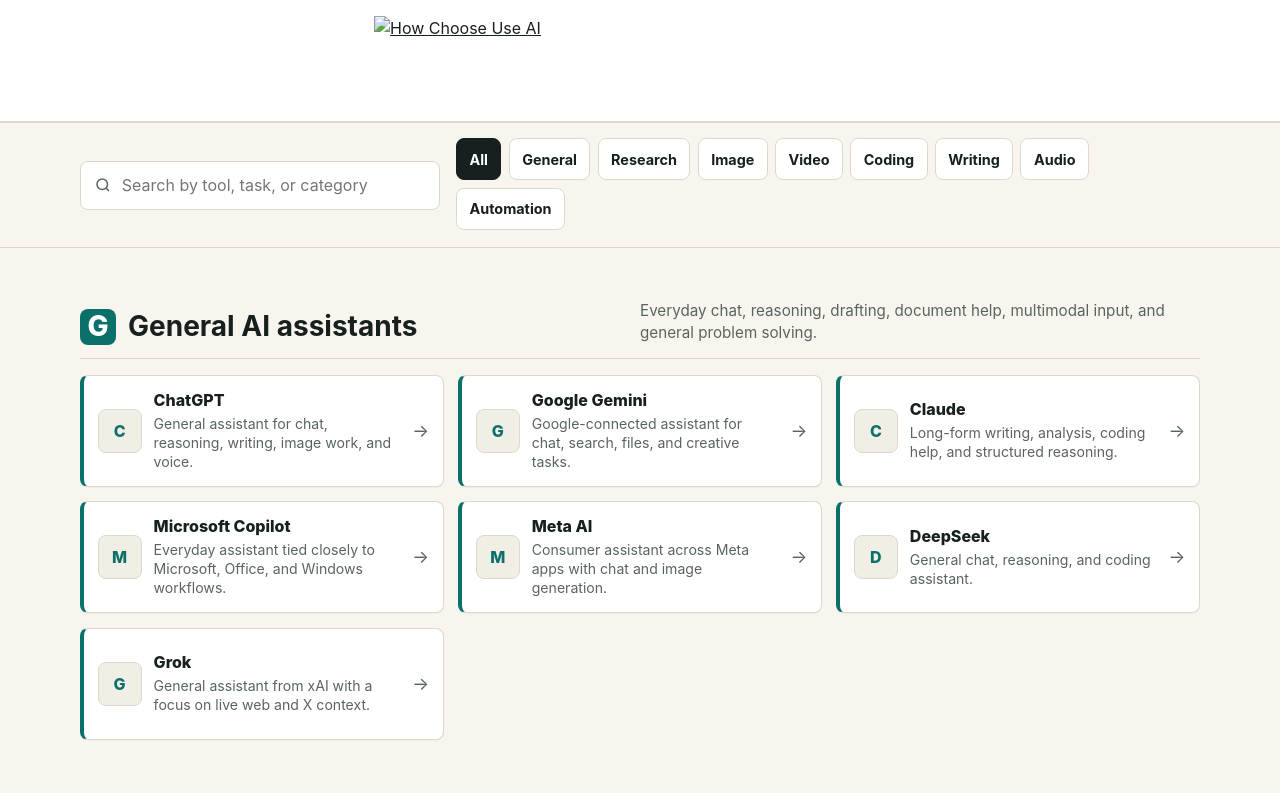
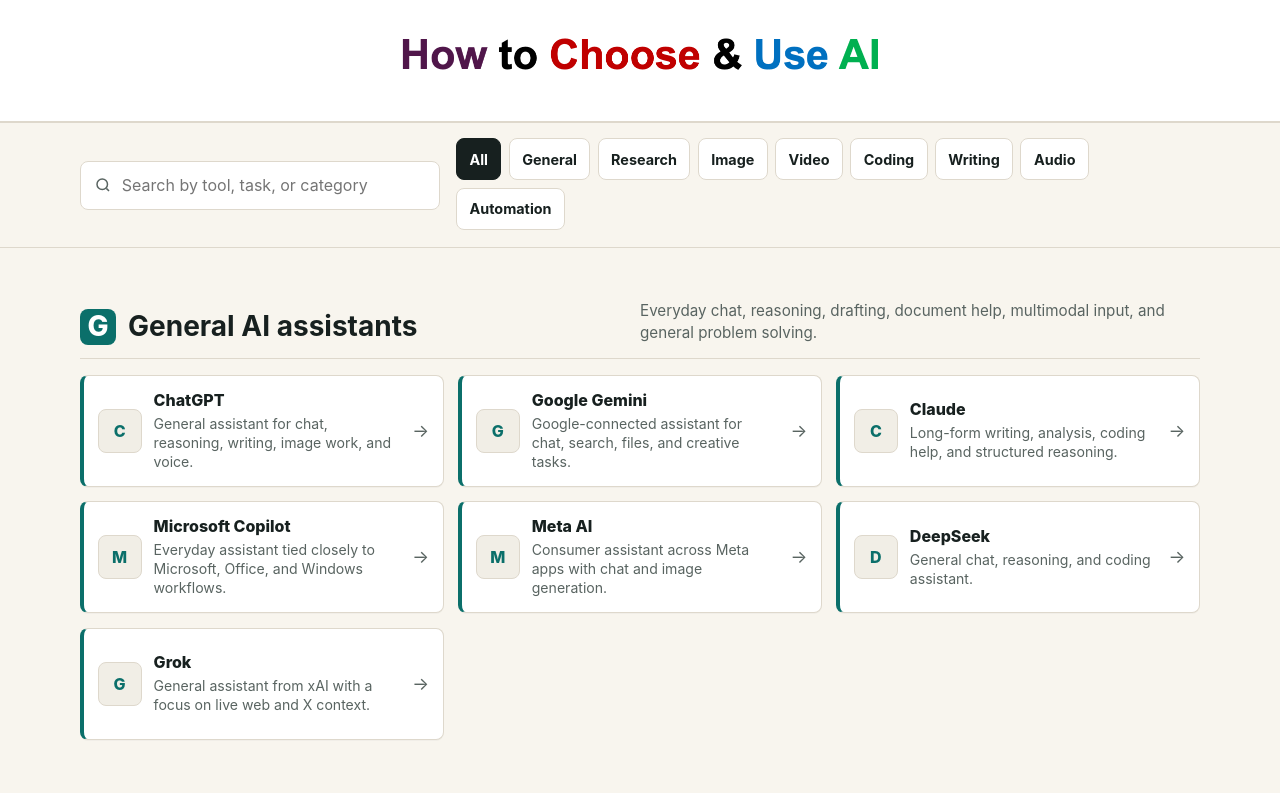
Before and after one commit to vvvlcb/howtouseai, a plain HTML site: page index.html in a window 1280 px wide. Shown: the top 793 px of the page. Drawn offline with Linux system fonts and the light colour scheme.

Commit message:
Update index.html

```diff
--- a/index.html
+++ b/index.html
@@ -515,7 +515,7 @@
   <header class="logo-header" aria-label="How Choose Use AI">
     <div class="wrap">
       <a class="logo-link" href="#directory" aria-label="Go to AI tools search">
-        <img class="site-logo" src="assets/logo-howtouseai.png" width="1063" height="178" alt="How Choose Use AI">
+        <img class="site-logo" src="logo-howtouseai.png" width="1063" height="178" alt="How Choose Use AI">
       </a>
       <h1 class="sr-only">How Choose Use AI: popular AI tools by category</h1>
     </div>
```
